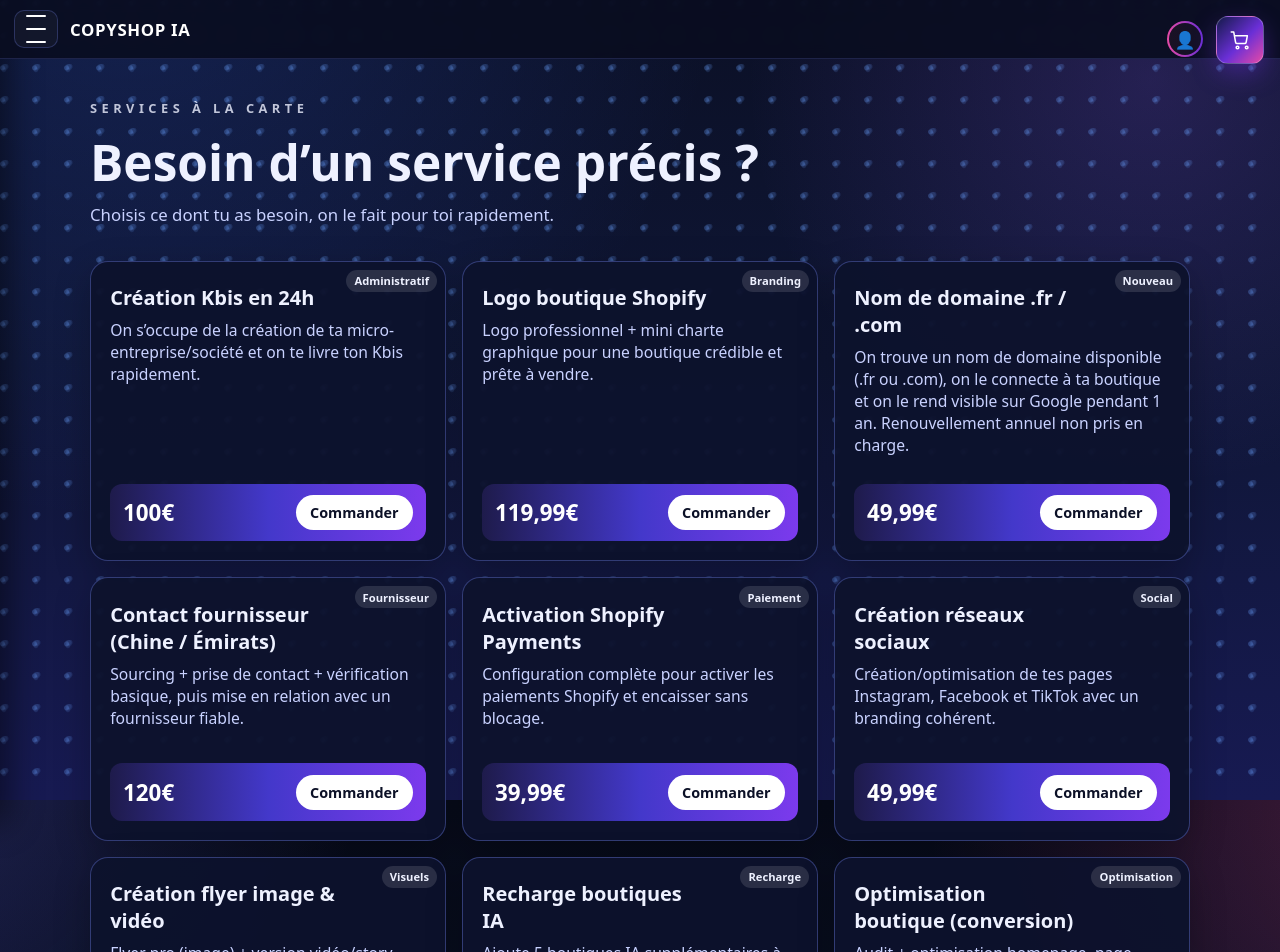
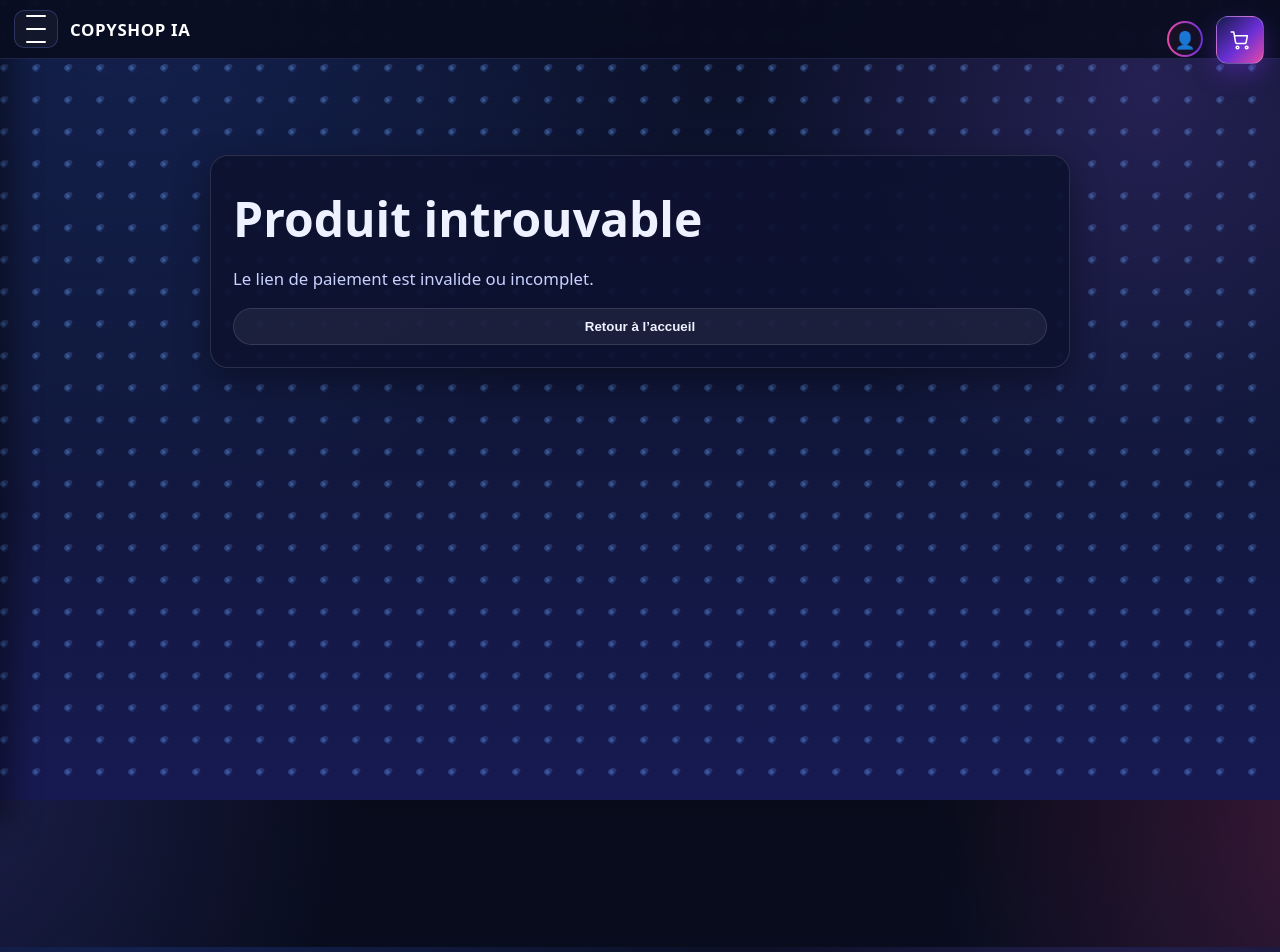
Before and after one commit to Mrfezz/copyshop-ia, a Next.js app: page /paiement in a window 1280 px wide. Shown: the top 952 px of the page. Built offline with nearby package versions, Linux system fonts and the light colour scheme.

Commit message:
Ajout service Nom de domaine v2

```diff
--- a/app/paiement/page.tsx
+++ b/app/paiement/page.tsx
@@ -1,164 +1,255 @@
-// app/services-a-la-carte/page.tsx
-import Link from "next/link";
-import type React from "react";
+// app/paiement/page.tsx
+"use client";
 
-type Service = {
-  title: string;
-  price: string;
-  desc: string;
-  tag?: string;
-  productKey:
-    | "kbis-24h"
-    | "logo-shopify"
-    | "nom-domaine"
-    | "contact-fournisseur"
-    | "shopify-paiement"
-    | "reseaux-sociaux"
-    | "flyer-image-video"
-    | "recharge-ia"
-    | "optimisation-boutique";
+import React, {
+  useEffect,
+  useMemo,
+  useState,
+  type CSSProperties,
+} from "react";
+import { useRouter } from "next/navigation";
+import { PRODUCTS, type ProductKey } from "@/lib/products";
+
+type ProductLike = {
+  name: string;
+  price?: string;
+  priceLabel?: string;
+  description?: string;
+  desc?: string;
+  points?: string[];
+  bullets?: string[];
 };
 
-const SERVICES: Service[] = [
-  {
-    title: "Création Kbis en 24h",
-    price: "100€",
-    desc: "On s’occupe de la création de ta micro-entreprise/société et on te livre ton Kbis rapidement.",
-    tag: "Administratif",
-    productKey: "kbis-24h",
-  },
-  {
-    title: "Logo boutique Shopify",
-    price: "119,99€",
-    desc: "Logo professionnel + mini charte graphique pour une boutique crédible et prête à vendre.",
-    tag: "Branding",
-    productKey: "logo-shopify",
-  },
-  {
-    title: "Nom de domaine .fr / .com",
-    price: "49,99€",
-    desc: "On trouve un nom de domaine disponible (.fr ou .com), on le connecte à ta boutique et on le rend visible sur Google pendant 1 an. Renouvellement annuel non pris en charge.",
-    tag: "Nouveau",
-    productKey: "nom-domaine",
-  },
-  {
-    title: "Contact fournisseur (Chine / Émirats)",
-    price: "120€",
-    desc: "Sourcing + prise de contact + vérification basique, puis mise en relation avec un fournisseur fiable.",
-    tag: "Fournisseur",
-    productKey: "contact-fournisseur",
-  },
-  {
-    title: "Activation Shopify Payments",
-    price: "39,99€",
-    desc: "Configuration complète pour activer les paiements Shopify et encaisser sans blocage.",
-    tag: "Paiement",
-    productKey: "shopify-paiement",
-  },
-  {
-    title: "Création réseaux sociaux",
-    price: "49,99€",
-    desc: "Création/optimisation de tes pages Instagram, Facebook et TikTok avec un branding cohérent.",
-    tag: "Social",
-    productKey: "reseaux-sociaux",
-  },
-  {
-    title: "Création flyer image & vidéo",
-    price: "100€",
-    desc: "Flyer pro (image) + version vidéo/story prête pour Meta Ads, TikTok Ads et Snapchat.",
-    tag: "Visuels",
-    productKey: "flyer-image-video",
-  },
-  {
-    title: "Recharge boutiques IA",
-    price: "29,99€",
-    desc: "Ajoute 5 boutiques IA supplémentaires à ton pack Basic/Premium.",
-    tag: "Recharge",
-    productKey: "recharge-ia",
-  },
-  {
-    title: "Optimisation boutique (conversion)",
-    price: "179,99€",
-    desc: "Audit + optimisation homepage, page produit et upsells pour booster ton taux d’achat.",
-    tag: "Optimisation",
-    productKey: "optimisation-boutique",
-  },
-];
+const COLORS = {
+  bgTop: "#0b1026",
+  bgMid: "#0f1635",
+  bgBottom: "#171a52",
 
-export default function ServicesALaCartePage() {
+  text: "#eef1ff",
+  muted: "#c9d2ff",
+
+  cardBg: "rgba(14,18,48,0.92)",
+  border: "rgba(255,255,255,0.12)",
+
+  violet: "#6a2fd6",
+  violetDeep: "#4338ca",
+  pink: "#e64aa7",
+};
+
+// ✅ Texte de secours si un produit n’a pas de description
+const DEFAULT_DESCS: Record<string ,string> = {
+  // Services digitaux
+  "services-essentiel":
+    "Le pack parfait pour lancer ta boutique vite et proprement. Base solide, pro et prête à vendre.",
+  "services-pro":
+    "Passe au niveau supérieur : accompagnement + administratif + sourcing pour sécuriser ton business.",
+  "services-business":
+    "Lancement premium clé en main : optimisation complète, fournisseur géré et boutique prête à scaler.",
+
+  // Packs IA
+  "ia-basic":
+    "Accès immédiat à Copyshop IA pour générer ta boutique Shopify en quelques minutes.",
+  "ia-premium":
+    "Le meilleur équilibre pour tester plusieurs niches et accélérer tes résultats avec l’IA.",
+  "ia-ultime":
+    "Scaling illimité : génération sans limite + branding complet. Le pack ultime pour aller très loin.",
+
+  // À la carte
+  "kbis-24h":
+    "On crée ta micro-entreprise/société et tu reçois ton Kbis rapidement. Zéro stress administratif.",
+  "logo-shopify":
+    "Un logo pro + mini charte graphique pour rendre ta boutique crédible dès le premier regard.",
+  "nom-domaine":
+    "On trouve un nom de domaine disponible (.fr ou .com), on le connecte à ta boutique et on le rend visible sur Google pendant 1 an. Renouvellement annuel non pris en charge.",
+  "contact-fournisseur":
+    "On te trouve un fournisseur fiable, on vérifie, puis on te met en relation pour que tu puisses vendre sereinement.",
+  "shopify-paiement":
+    "Activation complète des paiements Shopify pour encaisser sans blocage et vendre direct.",
+  "reseaux-sociaux":
+    "On te prépare des réseaux propres et cohérents (Insta, FB, TikTok) prêts à convertir.",
+  "flyer-image-video":
+    "Flyer pro + version vidéo/story pour Meta, TikTok et Snap. Prêt pour lancer ta pub.",
+  "recharge-ia":
+    "Ajoute 5 boutiques IA supplémentaires à ton pack pour tester encore plus de produits.",
+  "optimisation-boutique":
+    "Audit + optimisation (homepage, produit, upsell) pour booster ton taux d’achat et tes conversions.",
+};
+
+export default function PaiementPage() {
+  const router = useRouter();
+
+  // ✅ on lit ?product= côté client uniquement
+  const [keyParam, setKeyParam] = useState<ProductKey | null>(null);
+  const [ready, setReady] = useState(false);
+  const [loading, setLoading] = useState(false);
+  const [error, setError] = useState<string | null>(null);
+
+  useEffect(() => {
+    if (typeof window === "undefined") return;
+
+    const sp = new URLSearchParams(window.location.search);
+    const rawKey = sp.get("product") as ProductKey | null;
+
+    if (rawKey && rawKey in PRODUCTS) {
+      setKeyParam(rawKey);
+    } else {
+      setKeyParam(null);
+    }
+
+    setReady(true);
+  }, []);
+
+  const product = useMemo<ProductLike | null>(() => {
+    if (!keyParam) return null;
+    return PRODUCTS[keyParam] as unknown as ProductLike;
+  }, [keyParam]);
+
+  const priceLabel = product?.priceLabel ?? product?.price ?? "—";
+
+  const rawDescription = product?.description ?? product?.desc ?? "";
+  const description =
+    rawDescription.trim() ||
+    (keyParam ? DEFAULT_DESCS[keyParam] : "") ||
+    "Accès immédiat après paiement. Support Copyshop inclus.";
+
+  const points: string[] | null = product?.points ?? product?.bullets ?? null;
+
+  const handlePay = async () => {
+    if (!product || !keyParam) return;
+
+    setLoading(true);
+    setError(null);
+
+    try {
+      const res = await fetch("/api/checkout", {
+        method: "POST",
+        headers: { "Content-Type": "application/json" },
+        // ✅ le backend attend productKey
+        body: JSON.stringify({ productKey: keyParam }),
+      });
+
+      const data = await res.json();
+
+      if (!res.ok || !data?.url) {
+        throw new Error(
+          data?.error || "Impossible de créer la session de paiement."
+        );
+      }
+
+      window.location.href = data.url;
+    } catch (e: any) {
+      setError(e?.message || "Erreur lors du paiement.");
+      setLoading(false);
+    }
+  };
+
+  // ✅ 1) Pendant le premier rendu (SSR + avant useEffect)
+  if (!ready) {
+    return (
+      <main style={styles.page}>
+        <div style={styles.bgGradient} />
+        <div style={styles.bgDots} />
+
+        <section style={styles.container}>
+          <div style={styles.card}>
+            <h1 style={styles.title}>Préparation du paiement…</h1>
+            <p style={styles.sub}>
+              Merci de patienter, on charge ton produit Copyshop IA.
+            </p>
+          </div>
+        </section>
+      </main>
+    );
+  }
+
+  // ✅ 2) Après lecture des params : produit introuvable
+  if (!product) {
+    return (
+      <main style={styles.page}>
+        <div style={styles.bgGradient} />
+        <div style={styles.bgDots} />
+
+        <section style={styles.container}>
+          <div style={styles.card}>
+            <h1 style={styles.title}>Produit introuvable</h1>
+            <p style={styles.sub}>
+              Le lien de paiement est invalide ou incomplet.
+            </p>
+
+            <button onClick={() => router.push("/")} style={styles.btnAlt}>
+              Retour à l’accueil
+            </button>
+          </div>
+        </section>
+      </main>
+    );
+  }
+
+  // ✅ 3) Produit OK
   return (
     <main style={styles.page}>
       <div style={styles.bgGradient} />
       <div style={styles.bgDots} />
 
-      <section style={styles.hero}>
-        <p style={styles.kicker}>SERVICES À LA CARTE</p>
-        <h1 style={styles.heroTitle}>Besoin d’un service précis ?</h1>
-        <p style={styles.heroDesc}>
-          Choisis ce dont tu as besoin, on le fait pour toi rapidement.
-        </p>
+      <section style={styles.container}>
+        <header style={styles.header}>
+          <p style={styles.kicker}>PAIEMENT SÉCURISÉ</p>
+          <h1 style={styles.title}>Finaliser ta commande</h1>
+          <p style={styles.sub}>
+            Tu es à un clic de débloquer ton accès Copyshop IA.
+          </p>
+        </header>
+
+        <article style={styles.card}>
+          <div style={styles.badge}>Paiement unique</div>
+
+          <h2 style={styles.cardTitle}>{product.name}</h2>
+
+          <p style={styles.desc}>{description}</p>
+
+          {points?.length ? (
+            <ul style={styles.list}>
+              {points.map((p) => (
+                <li key={p} style={styles.listItem}>
+                  <span style={styles.check}>✓</span>
+                  <span>{p}</span>
+                </li>
+              ))}
+            </ul>
+          ) : null}
+
+          <div style={styles.priceRow}>
+            <div>
+              <div style={styles.price}>{priceLabel}</div>
+              <div style={styles.priceNote}>Paiement unique</div>
+            </div>
+
+            <button
+              onClick={handlePay}
+              disabled={loading}
+              style={{
+                ...styles.btnPay,
+                opacity: loading ? 0.7 : 1,
+                cursor: loading ? "not-allowed" : "pointer",
+              }}
+            >
+              {loading ? "Redirection vers Stripe..." : "Payer maintenant"}
+            </button>
+          </div>
+
+          {error && <div style={styles.errorBox}>⚠️ {error}</div>}
+        </article>
       </section>
-
-      {/* ✅ AJOUT className="gridCards" pour le responsive */}
-      <section className="gridCards" style={styles.grid}>
-        {SERVICES.map((s) => (
-          <article key={s.title} style={styles.card}>
-            {s.tag && <div style={styles.tag}>{s.tag}</div>}
-
-            <h2 style={styles.cardTitle}>{s.title}</h2>
-            <p style={styles.cardDesc}>{s.desc}</p>
-
-            <div style={styles.priceRow}>
-              <div style={styles.price}>{s.price}</div>
-
-              {/* ✅ REDIRECTION PAIEMENT STRIPE */}
-              <Link
-                href={`/paiement?product=${s.productKey}`}
-                style={styles.btn}
-              >
-                Commander
-              </Link>
-            </div>
-          </article>
-        ))}
-      </section>
-
-      <section style={styles.bottom}>
-        <div>
-          <h3 style={{ margin: 0, fontSize: "1.25rem", fontWeight: 900 }}>
-            Tu veux plutôt un pack complet ?
-          </h3>
-          <p style={{ marginTop: 6, color: "#c9d2ff" }}>
-            Regarde les Services digitaux personnalisés.
-          </p>
-        </div>
-        <Link href="/services-digitaux" style={styles.btnGhost}>
-          Voir les packs
-        </Link>
-      </section>
-
-      <div style={{ textAlign: "center", marginTop: 18 }}>
-        <Link href="/" style={styles.linkBack}>
-          ← Retour accueil
-        </Link>
-      </div>
-
-      {/* responsive */}
-      <style>{`
-        @media (max-width: 1024px) {
-          .gridCards { grid-template-columns: 1fr !important; }
-        }
-      `}</style>
     </main>
   );
 }
 
-const styles: Record<string, React.CSSProperties> = {
+const styles: Record<string, CSSProperties> = {
   page: {
     position: "relative",
     minHeight: "100vh",
     padding: "2.5rem 1.25rem 3rem",
-    color: "#eef1ff",
+    color: COLORS.text,
     overflow: "hidden",
   },
 
@@ -168,7 +259,7 @@ const styles: Record<string, React.CSSProperties> = {
     background:
       "radial-gradient(1200px circle at 10% -10%, #3a6bff33, transparent 50%)," +
       "radial-gradient(900px circle at 90% 10%, #8b5cf633, transparent 45%)," +
-      "linear-gradient(180deg, #0b1026 0%, #0f1635 45%, #171a52 100%)",
+      `linear-gradient(180deg, ${COLORS.bgTop} 0%, ${COLORS.bgMid} 45%, ${COLORS.bgBottom} 100%)`,
     zIndex: -2,
   },
 
@@ -186,124 +277,156 @@ const styles: Record<string, React.CSSProperties> = {
     pointerEvents: "none",
   },
 
-  hero: { maxWidth: 1100, margin: "0 auto 2.2rem" },
+  container: {
+    maxWidth: 860,
+    margin: "0 auto",
+    padding: "56px 10px 28px",
+    position: "relative",
+    zIndex: 1,
+  },
+
+  header: {
+    textAlign: "center",
+    marginBottom: 22,
+  },
+
   kicker: {
-    letterSpacing: "0.35em",
     fontSize: "0.8rem",
+    color: COLORS.muted,
     fontWeight: 800,
-    opacity: 0.8,
+    letterSpacing: "0.25em",
+    textTransform: "uppercase",
     margin: 0,
   },
-  heroTitle: {
-    fontSize: "clamp(2.1rem, 4vw, 3.1rem)",
+
+  title: {
+    fontSize: "clamp(2.1rem, 4vw, 3.0rem)",
     fontWeight: 900,
-    margin: "0.7rem 0 0.4rem",
+    margin: "8px 0 6px",
   },
-  heroDesc: { color: "#c9d2ff", margin: 0, fontSize: "1.05rem" },
 
-  grid: {
-    maxWidth: 1100,
-    margin: "0 auto",
-    display: "grid",
-    gridTemplateColumns: "repeat(3, minmax(0,1fr))",
-    gap: "1rem",
+  sub: {
+    fontSize: "1.05rem",
+    color: COLORS.muted,
+    margin: 0,
   },
 
   card: {
-    background: "rgba(13,18,45,0.95)",
+    position: "relative",
+    background: COLORS.cardBg,
+    border: `1px solid ${COLORS.border}`,
     borderRadius: 18,
-    padding: "1.4rem 1.2rem 1.2rem",
-    border: "1px solid rgba(120,140,255,0.35)",
-    boxShadow: "0 12px 35px rgba(0,0,0,0.25)",
+    padding: "22px",
+    boxShadow: "0 12px 35px rgba(0,0,0,0.35)",
     display: "flex",
     flexDirection: "column",
-    minHeight: 220,
-    position: "relative",
+    gap: 10,
   },
 
-  tag: {
+  badge: {
     position: "absolute",
-    top: 8,
-    right: 8,
-    padding: "0.22rem 0.5rem",
+    top: 14,
+    right: 14,
+    background: `linear-gradient(90deg, ${COLORS.violetDeep}, ${COLORS.violet}, ${COLORS.pink})`,
+    color: "#fff",
+    fontWeight: 900,
+    padding: "6px 10px",
     borderRadius: 999,
-    fontWeight: 900,
-    fontSize: "0.7rem",
-    background: "rgba(255,255,255,0.12)",
-    maxWidth: "45%",
-    whiteSpace: "nowrap",
-    overflow: "hidden",
-    textOverflow: "ellipsis",
+    fontSize: "0.8rem",
   },
 
   cardTitle: {
-    fontSize: "1.25rem",
+    fontSize: "1.7rem",
     fontWeight: 900,
-    margin: 0,
-    paddingRight: "90px",
+    margin: "6px 0 0",
   },
 
-  cardDesc: {
-    marginTop: 8,
-    color: "#c9d2ff",
-    fontSize: "0.98rem",
-    flex: 1,
+  desc: {
+    color: COLORS.muted,
+    margin: "4px 0 8px",
+    lineHeight: 1.5,
+  },
+
+  list: {
+    listStyle: "none",
+    padding: 0,
+    margin: 0,
+    display: "grid",
+    gap: 8,
+  },
+
+  listItem: {
+    display: "flex",
+    gap: 10,
+    alignItems: "flex-start",
+  },
+
+  check: {
+    width: 22,
+    height: 22,
+    borderRadius: 6,
+    background: "rgba(255,255,255,0.08)",
+    display: "grid",
+    placeItems: "center",
+    fontWeight: 900,
+    color: "#fff",
+    flex: "0 0 auto",
+    marginTop: 2,
   },
 
   priceRow: {
-    marginTop: 12,
-    background: "linear-gradient(90deg,#1e1b4b,#4338ca,#7c3aed)",
-    padding: "0.7rem 0.8rem",
+    marginTop: 10,
+    padding: "12px 14px",
     borderRadius: 12,
+    background: `linear-gradient(90deg, #0b0f2a 0%, ${COLORS.violet} 70%, ${COLORS.pink} 100%)`,
     display: "flex",
     alignItems: "center",
     justifyContent: "space-between",
-    gap: "0.6rem",
+    flexWrap: "wrap",
+    gap: 10,
   },
-  price: { fontSize: "1.4rem", fontWeight: 900, color: "white" },
 
-  btn: {
-    padding: "0.5rem 0.9rem",
+  price: {
+    fontSize: "2rem",
+    fontWeight: 900,
+    color: "#fff",
+  },
+
+  priceNote: {
+    fontSize: "0.95rem",
+    fontWeight: 700,
+    color: "#fff",
+    opacity: 0.9,
+  },
+
+  btnPay: {
+    padding: "10px 16px",
     borderRadius: 999,
-    background: "white",
-    color: "#0b1026",
     fontWeight: 900,
-    textDecoration: "none",
-    fontSize: "0.9rem",
+    border: "none",
+    color: "#fff",
+    background: `linear-gradient(90deg, ${COLORS.violetDeep}, ${COLORS.violet}, ${COLORS.pink})`,
+    boxShadow: "0 8px 18px rgba(106,47,214,0.35)",
     whiteSpace: "nowrap",
   },
 
-  bottom: {
-    maxWidth: 1100,
-    margin: "1.6rem auto 0",
-    borderRadius: 18,
-    padding: "1.2rem",
-    background:
-      "linear-gradient(180deg, rgba(18,25,68,0.95), rgba(10,15,38,0.95))",
-    border: "1px solid rgba(120,140,255,0.35)",
-    display: "flex",
-    alignItems: "center",
-    justifyContent: "space-between",
-    gap: "1rem",
+  btnAlt: {
+    marginTop: 8,
+    padding: "10px 14px",
+    borderRadius: 999,
+    fontWeight: 900,
+    border: `1px solid ${COLORS.border}`,
+    color: COLORS.text,
+    background: "rgba(255,255,255,0.06)",
+    cursor: "pointer",
   },
 
-  btnGhost: {
-    padding: "0.75rem 1.1rem",
-    borderRadius: 999,
-    border: "1px solid rgba(120,140,255,0.55)",
-    color: "#eef1ff",
-    background: "rgba(10,15,38,0.35)",
-    fontWeight: 800,
-    textDecoration: "none",
-    display: "inline-flex",
-    alignItems: "center",
-    justifyContent: "center",
-    whiteSpace: "nowrap",
-  },
-
-  linkBack: {
-    color: "#c9d2ff",
-    textDecoration: "none",
+  errorBox: {
+    marginTop: 8,
+    background: "rgba(239,68,68,0.12)",
+    border: "1px solid rgba(239,68,68,0.35)",
+    padding: "10px 12px",
+    borderRadius: 10,
     fontWeight: 700,
   },
 };
--- a/app/services-a-la-carte/page.tsx
+++ b/app/services-a-la-carte/page.tsx
@@ -10,12 +10,14 @@ type Service = {
   productKey:
     | "kbis-24h"
     | "logo-shopify"
+    | "nom-domaine"
     | "contact-fournisseur"
     | "shopify-paiement"
     | "reseaux-sociaux"
     | "flyer-image-video"
     | "recharge-ia"
     | "optimisation-boutique";
+  isNew?: boolean;
 };
 
 const SERVICES: Service[] = [
@@ -32,6 +34,14 @@ const SERVICES: Service[] = [
     desc: "Logo professionnel + mini charte graphique pour une boutique crédible et prête à vendre.",
     tag: "Branding",
     productKey: "logo-shopify",
+  },
+  {
+    title: "Nom de domaine (mise en ligne + configuration)",
+    price: "49,99€",
+    desc: "Recherche d’un nom disponible (nomdeboutique.fr ou nomdeboutique.com), achat et configuration complète avec ta boutique Shopify, mise en ligne sur Google. Validité 1 an (renouvellement non pris en charge).",
+    tag: "Nom de domaine",
+    productKey: "nom-domaine",
+    isNew: true,
   },
   {
     title: "Contact fournisseur (Chine / Émirats)",
@@ -96,8 +106,19 @@ export default function ServicesALaCartePage() {
         {SERVICES.map((s) => (
           <article key={s.title} style={styles.card}>
             {s.tag && <div style={styles.tag}>{s.tag}</div>}
+            {s.isNew && <div style={styles.newBadge}>Nouveau</div>}
 
             <h2 style={styles.cardTitle}>{s.title}</h2>
+
+            {s.productKey === "nom-domaine" && (
+              <div style={styles.domainBadge}>
+                <span style={styles.domainDot} />
+                <span>.fr</span>
+                <span style={styles.domainSeparator}>•</span>
+                <span>.com</span>
+              </div>
+            )}
+
             <p style={styles.cardDesc}>{s.desc}</p>
 
             <div style={styles.priceRow}>
@@ -211,6 +232,7 @@ const styles: Record<string, React.CSSProperties> = {
     flexDirection: "column",
     minHeight: 220,
     position: "relative",
+    overflow: "hidden",
   },
 
   tag: {
@@ -222,10 +244,52 @@ const styles: Record<string, React.CSSProperties> = {
     fontWeight: 900,
     fontSize: "0.7rem",
     background: "rgba(255,255,255,0.12)",
-    maxWidth: "45%",
+    maxWidth: "55%",
     whiteSpace: "nowrap",
     overflow: "hidden",
     textOverflow: "ellipsis",
+  },
+
+  newBadge: {
+    position: "absolute",
+    top: 10,
+    left: 10,
+    padding: "0.22rem 0.6rem",
+    borderRadius: 999,
+    fontWeight: 900,
+    fontSize: "0.7rem",
+    letterSpacing: "0.06em",
+    textTransform: "uppercase",
+    background:
+      "linear-gradient(90deg, rgba(236,72,153,0.9), rgba(129,140,248,0.95))",
+    color: "#fff",
+    boxShadow: "0 0 18px rgba(236,72,153,0.35)",
+  },
+
+  domainBadge: {
+    marginTop: 6,
+    display: "inline-flex",
+    alignItems: "center",
+    gap: 6,
+    padding: "0.2rem 0.55rem",
+    borderRadius: 999,
+    fontSize: "0.8rem",
+    fontWeight: 700,
+    color: "#e5e7ff",
+    background:
+      "linear-gradient(90deg, rgba(30,64,175,0.6), rgba(139,92,246,0.9))",
+    border: "1px solid rgba(191,219,254,0.6)",
+  },
+
+  domainDot: {
+    width: 6,
+    height: 6,
+    borderRadius: "999px",
+    background: "#22c55e",
+  },
+
+  domainSeparator: {
+    opacity: 0.7,
   },
 
   cardTitle: {
```
